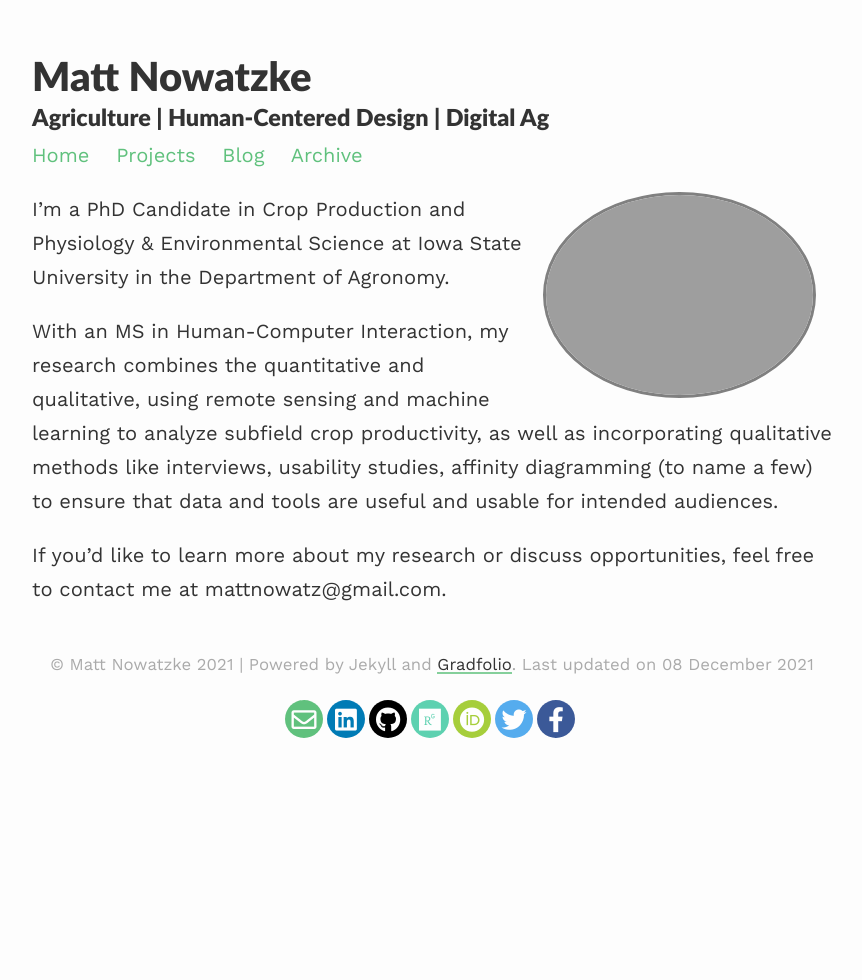
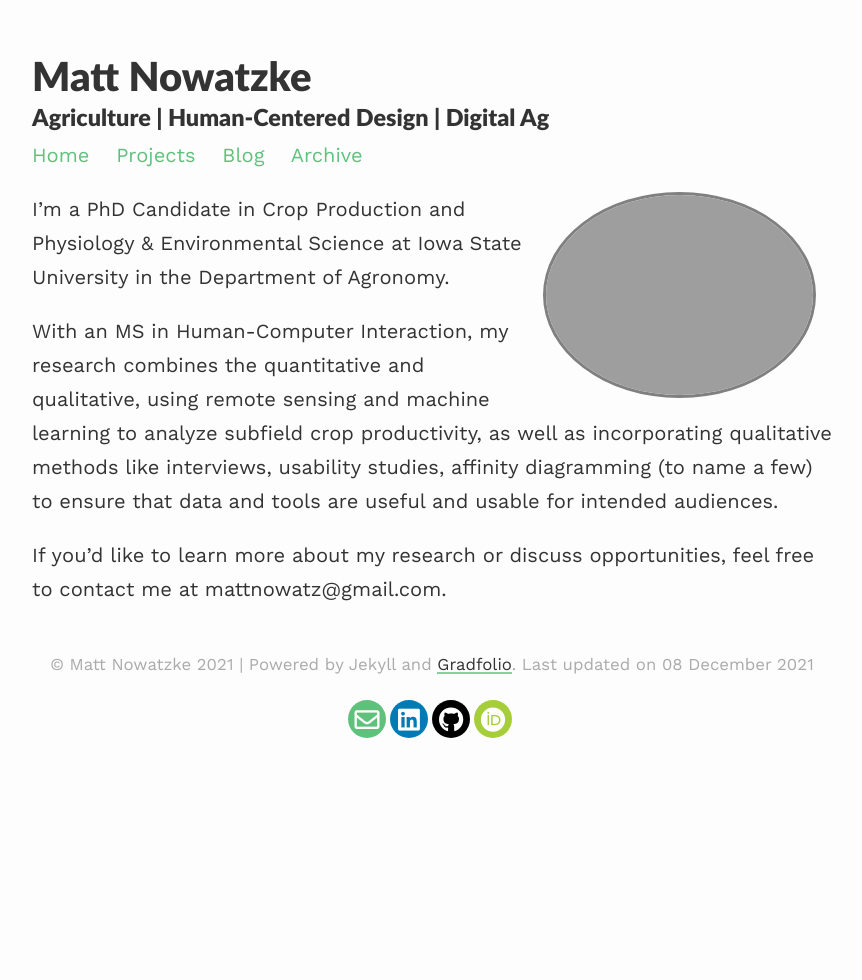
Before and after one commit to mnowatzke/mnowatzke.github.io, a Jekyll site: the page built from index.md, in a window 1280 px wide. Shown: the whole page, without its empty margins (208-1070 px from the left). Built offline with Jekyll 4.4.1, drawn with Linux system fonts in a browser that asks for light colours; nearby versions of some CDN libraries.

Commit message:
remove non-used social media

```diff
--- a/_includes/social-footer.html
+++ b/_includes/social-footer.html
@@ -26,15 +26,6 @@ target="_blank">
 </a>
 {%- endif -%}
 
-{%- if site.researchgate -%}
-<a title="{{ _locale_string_follow | replace: '[NAME]', 'ResearchGate' }}"
-class="social-button researchgate"
-href="https://www.researchgate.net/profile/{{ site.researchgate }}" itemprop="sameAs"
-target="_blank">
-<i class="fab fa-researchgate"></i>
-</a>
-{%- endif -%}
-
 {%- if site.orcid -%}
 <a title="{{ _locale_string_follow | replace: '[NAME]', 'Orcid' }}"
 class="social-button orcid"
@@ -44,22 +35,4 @@ target="_blank">
 </a>
 {%- endif -%}
 
-{%- if site.twitter -%}
-<a title="{{ _locale_string_follow | replace: '[NAME]', 'Twitter' }}"
-class="social-button twitter"
-href="https://www.twitter.com/{{ site.twitter }}" itemprop="sameAs"
-target="_blank">
-<i class="fab fa-twitter"></i>
-</a>
-{%- endif -%}
-
-{%- if site.facebook -%}
-<a title="{{ _locale_string_follow | replace: '[NAME]', 'Facebook' }}"
-class="social-button facebook" itemprop="sameAs"
-href="https://www.facebook.com/{{ site.facebook }}"
-target="_blank">
-<i class="fab fa-facebook-f"></i>
-</a>
-{%- endif -%}
-
 </div>
```
Also changed, not shown: assets/images/old_profile.png (deleted).
